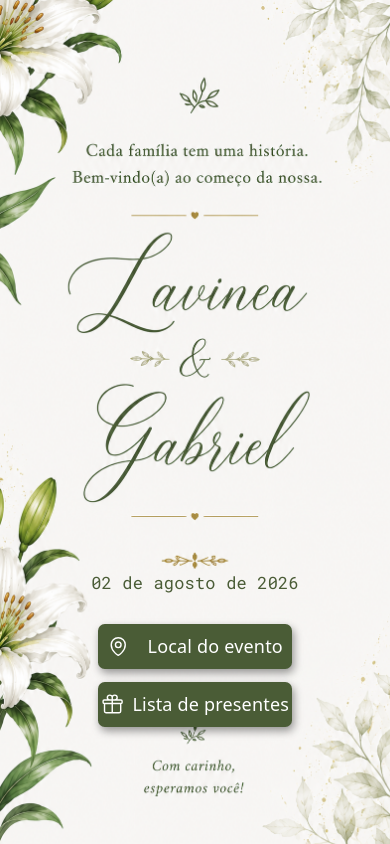
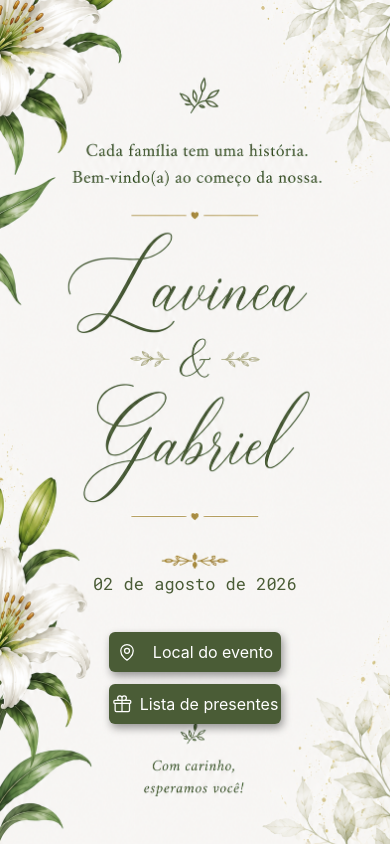
Before and after one commit to devLavinea/lista-casamento, a React (Vite) app: page / in a window 390 px wide. Built offline with nearby package versions, Linux system fonts and the light colour scheme; a web font is replaced by a local one.

Commit message:
responsividade

```diff
--- a/src/App.tsx
+++ b/src/App.tsx
@@ -18,24 +18,24 @@ function App() {
   };
 
   return (
-    <section id='convite' className='  w-screen h-screen bg-[#f5f5f5] relative overflow-hidden'>
+    <section id='convite' className='  w-screen h-full bg-[#f5f5f5] relative overflow-hidden'>
 
 
       <div className=" overflow-y-scroll  convite h-screen  w-full justify-center items-center flex flex-col relative">
-      <span className="h1 text-[#4a5c36] text-[17px] absolute bottom-55 "> 02 de agosto de 2026</span>
+      <span className="h1 text-[#4a5c36] text-[17px] absolute bottom-62 "> 02 de agosto de 2026</span>
     <button  onClick={() =>
     window.open(
       "https://maps.google.com/?q=-9.389083,-40.503096",
       "_blank"
     )
-  } className="shadow-button absolute bottom-39 w-43 h-10 bg-[#4a5c36] text-white rounded-md hover:bg-[#3a4c26] flex items-center justify-center gap-4">
+  } className="shadow-button absolute bottom-43 w-43 h-10 bg-[#4a5c36] text-white rounded-md hover:bg-[#3a4c26] flex items-center justify-center gap-4">
   <svg className="size-5" fill="none" viewBox="0 0 24 24" stroke="currentColor" strokeWidth={1.5}>
     <path strokeLinecap="round" strokeLinejoin="round" d="M15 10.5a3 3 0 1 1-6 0 3 3 0 0 1 6 0Z" />
     <path strokeLinecap="round" strokeLinejoin="round" d="M19.5 10.5c0 7.142-7.5 11.25-7.5 11.25S4.5 17.642 4.5 10.5a7.5 7.5 0 1 1 15 0Z" />
   </svg>
   Local do evento
 </button>
-<Link className="absolute bottom-26" to="/lista">
+<Link className="absolute bottom-30" to="/lista">
    <button className="shadow-button  w-43 h-10 bg-[#4a5c36] text-white rounded-md hover:bg-[#3a4c26] flex items-center justify-center gap-2">
   <svg className="size-5" fill="none" viewBox="0 0 24 24" stroke="currentColor" strokeWidth={1.5}>
     <path
--- a/src/index.css
+++ b/src/index.css
@@ -1,33 +1,10 @@
 @import 'tailwindcss';
 
-:root {
-  --text: #6b6375;
-  --text-h: #08060d;
-  --bg: #fff;
-  --border: #e5e4e7;
-  --code-bg: #f4f3ec;
-  --accent: #aa3bff;
-  --accent-bg: rgba(170, 59, 255, 0.1);
-  --accent-border: rgba(170, 59, 255, 0.5);
-  --social-bg: rgba(244, 243, 236, 0.5);
-  --shadow:
-    rgba(0, 0, 0, 0.1) 0 10px 15px -3px, rgba(0, 0, 0, 0.05) 0 4px 6px -2px;
-
-  --sans: system-ui, 'Segoe UI', Roboto, sans-serif;
-  --heading: system-ui, 'Segoe UI', Roboto, sans-serif;
-  --mono: ui-monospace, Consolas, monospace;
-
-  font: 18px/145% var(--sans);
-  letter-spacing: 0.18px;
-  color-scheme: light dark;
-  color: var(--text);
-  background: var(--bg);
-  font-synthesis: none;
-  text-rendering: optimizeLegibility;
-  -webkit-font-smoothing: antialiased;
-  -moz-osx-font-smoothing: grayscale;
-
-
+body {
+  margin: 0;
+  padding: 0;
+  box-sizing: border-box;
+  background-color: #f5f5f5;
 }
 
 .convite {
@@ -39,6 +16,7 @@
   background-image: url("./assets/convite.png");
   background-size: cover;
   background-position: center;
+  background-repeat: no-repeat;
 }
 .h1{
   font-family: "Roboto Mono", monospace;
```
